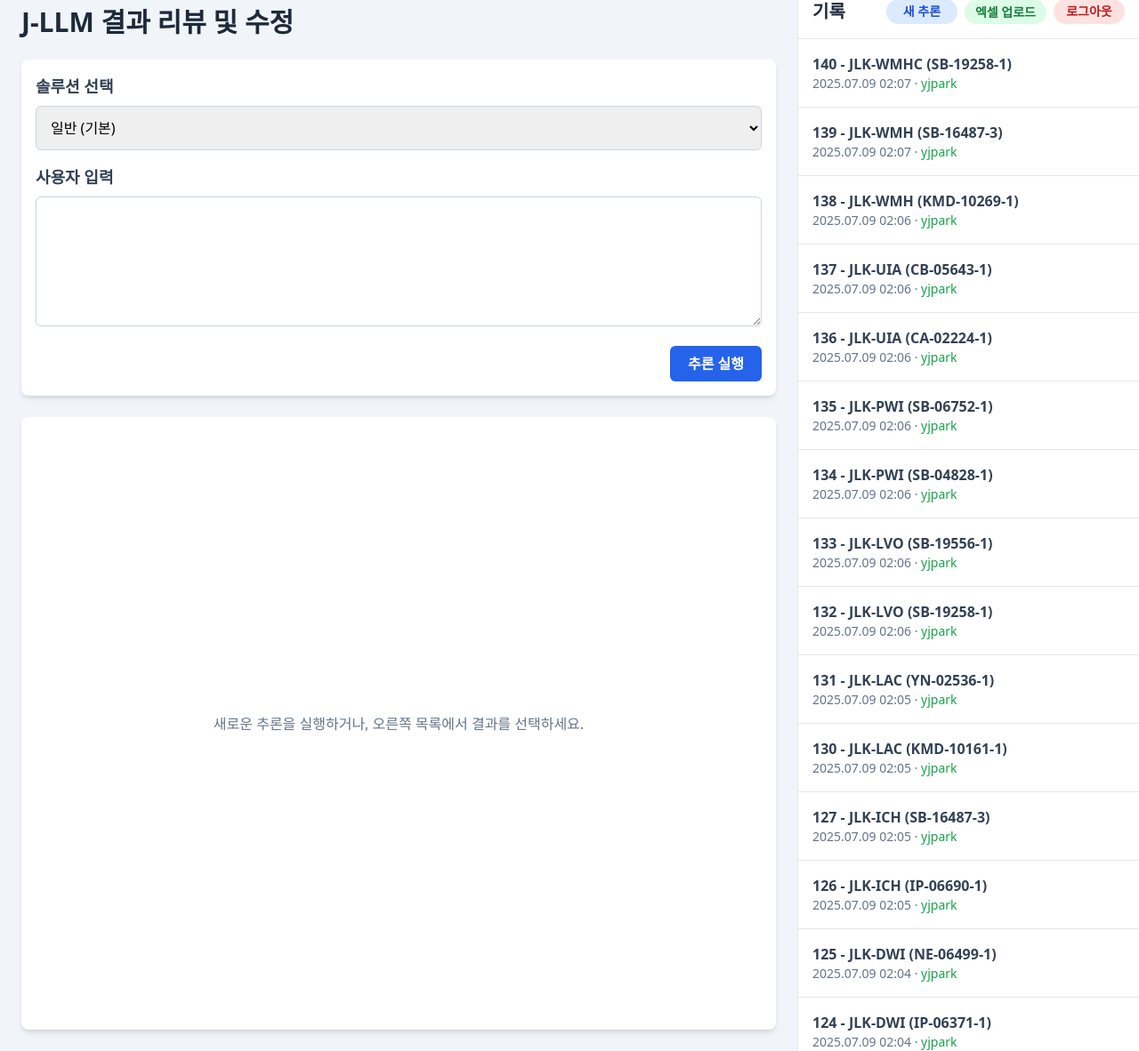
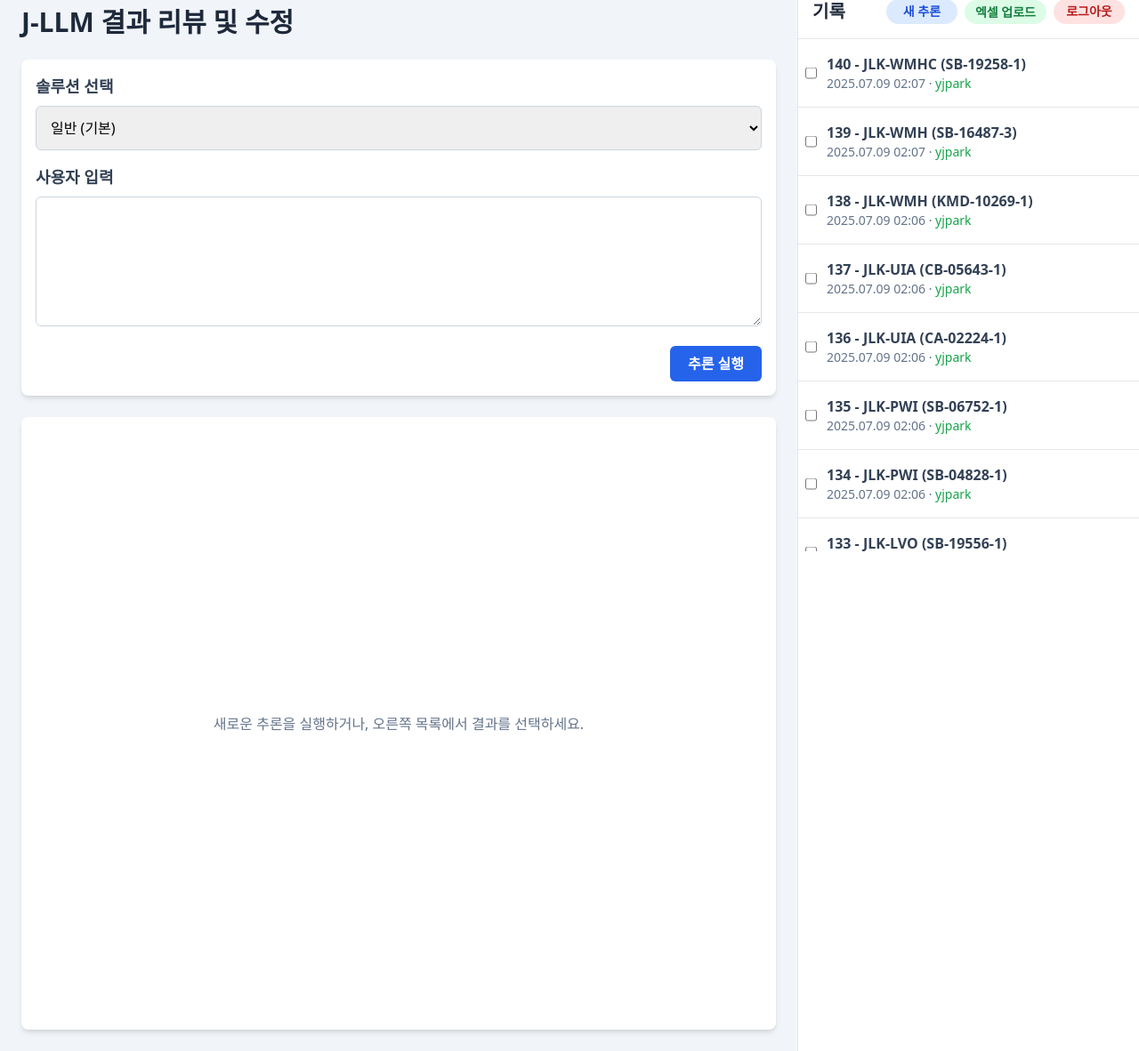
Before and after one commit to aceail/jllm, a Django app: page /editor/ in a window 1280 px wide. Shown: the part 17-1199 px from the top of the page at 89% size. Run offline with Django 5.2, Linux system fonts and the light colour scheme; the first user in the database is signed in; data comes from the database, SQL or seed files in the repository; some libraries are stand-ins or nearby versions.

Commit message:
Limit visible history items and keep panel static

```diff
--- a/llm_review_project/editor/templates/editor/main_editor.html
+++ b/llm_review_project/editor/templates/editor/main_editor.html
@@ -196,10 +196,17 @@
         </div>
 
 
-        <ul class="overflow-y-auto flex-grow">
+        <form id="delete-selected-form" method="post" action="{% url 'editor:delete_selected' %}" class="flex flex-col flex-grow">
+            {% csrf_token %}
+            <div id="selected-actions" class="hidden sticky top-0 bg-white z-10 border-b p-2 flex justify-between items-center">
+                <button type="button" id="select-all" class="text-sm bg-gray-100 px-2 py-1 rounded">전체 선택</button>
+                <button type="submit" class="text-sm bg-red-600 text-white px-2 py-1 rounded">선택 삭제</button>
+            </div>
+            <ul id="history-list" class="overflow-y-auto flex-grow max-h-[36rem]">
                 {% for result in all_results %}
-            <a href="{% url 'editor:editor_with_id' result.id %}" class="block">
-                <li class="p-4 border-b hover:bg-slate-50 {% if current_result.id == result.id %}bg-blue-100{% endif %}">
+                <li class="relative border-b hover:bg-slate-50 {% if current_result.id == result.id %}bg-blue-100{% endif %}">
+                    <input type="checkbox" class="select-checkbox absolute left-2 top-1/2 -translate-y-1/2" name="selected_ids" value="{{ result.id }}" />
+                    <a href="{% url 'editor:editor_with_id' result.id %}" class="block pl-8 p-4 history-link">
                         <p class="font-semibold text-slate-700 truncate">{{ result.id }} - {{ result.solution_name }} ({{ result.patient_id }})</p>
                         <p class="text-sm text-slate-500">
                             {{ result.created_at|date:"Y.m.d H:i" }}
@@ -210,12 +217,13 @@
                                 {% endfor %}
                             {% endif %}
                         </p>
+                    </a>
                 </li>
-            </a>
                 {% empty %}
                 <li class="p-4 text-center text-slate-500">기록이 없습니다.</li>
                 {% endfor %}
             </ul>
+        </form>
     </div>
 </div>
 
@@ -282,6 +290,38 @@
             }, 300);
         });
 
+        // 선택 삭제 로직
+        const historyList = document.getElementById('history-list');
+        const checkboxes = document.querySelectorAll('.select-checkbox');
+        const actions = document.getElementById('selected-actions');
+        const selectAllBtn = document.getElementById('select-all');
+
+        function updateActions() {
+            const anyChecked = Array.from(checkboxes).some(cb => cb.checked);
+            actions.classList.toggle('hidden', !anyChecked);
+        }
+
+        checkboxes.forEach(cb => {
+            cb.addEventListener('click', function(e) {
+                e.stopPropagation();
+                updateActions();
+            });
+        });
+
+        selectAllBtn.addEventListener('click', function() {
+            const allChecked = Array.from(checkboxes).every(cb => cb.checked);
+            checkboxes.forEach(cb => { cb.checked = !allChecked; });
+            updateActions();
+        });
+
+        // 스크롤 위치 유지
+        historyList.scrollTop = localStorage.getItem('historyScroll') || 0;
+        document.querySelectorAll('.history-link').forEach(link => {
+            link.addEventListener('click', function() {
+                localStorage.setItem('historyScroll', historyList.scrollTop);
+            });
+        });
+
         // 자동 엑셀 업로드
         const excelInput = document.getElementById('excel-file-input');
         if (excelInput) {
--- a/llm_review_project/editor/urls.py
+++ b/llm_review_project/editor/urls.py
@@ -9,5 +9,6 @@ urlpatterns = [
     path('create/', views.create_inference, name='create_inference'),
     path('result/<int:result_id>/save/', views.save_edit, name='save_edit'),
     path('result/<int:result_id>/delete/', views.delete_result, name='delete_result'),
+    path('delete_selected/', views.delete_selected, name='delete_selected'),
     path('upload_excel/', views.upload_excel, name='upload_excel'),
 ]
--- a/llm_review_project/editor/views.py
+++ b/llm_review_project/editor/views.py
@@ -116,6 +116,15 @@ def delete_result(request, result_id):
 
 
 @login_required
+def delete_selected(request):
+    if request.method == 'POST':
+        ids = request.POST.getlist('selected_ids')
+        if ids:
+            InferenceResult.objects.filter(id__in=ids).delete()
+    return redirect('editor:main_editor')
+
+
+@login_required
 def upload_excel(request):
     """Handle Excel uploads for batch inference sequentially."""
     if request.method == 'POST' and request.FILES.get('excel_file'):
```
Lines whose indentation alone changed are shown as unchanged.
